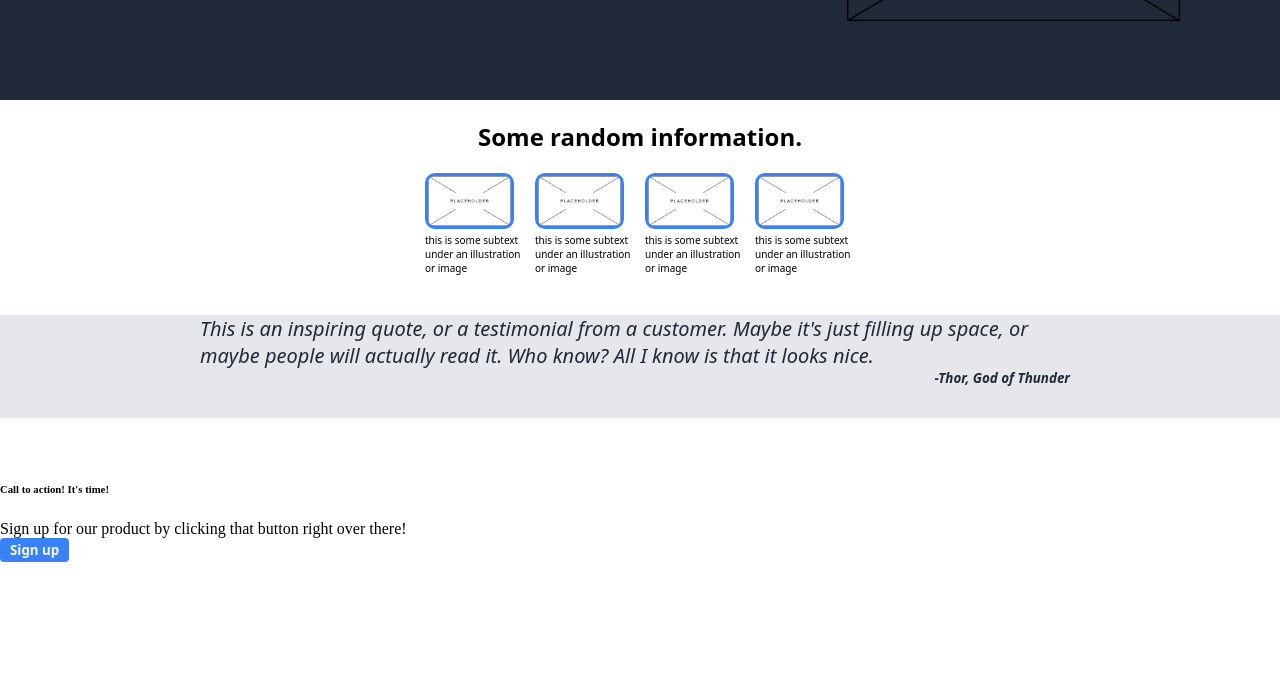
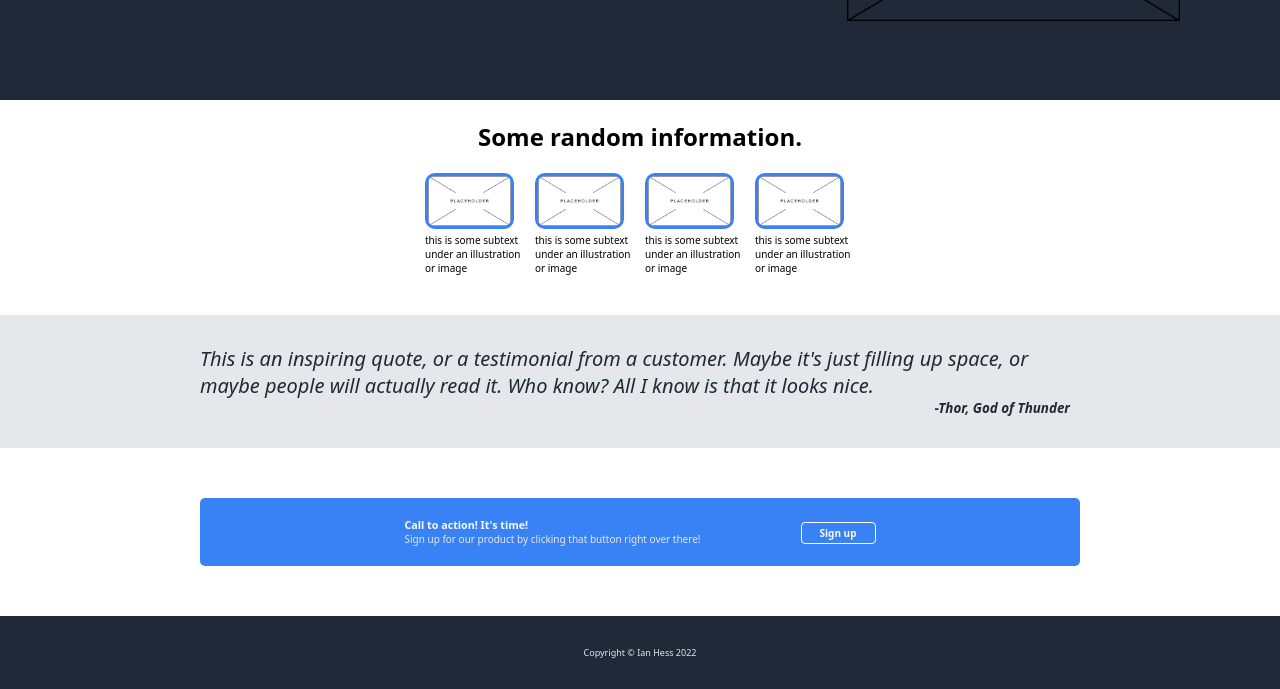
Before and after one commit to ihess95/odin-landing-page, a plain HTML site: page index.html in a window 1280 px wide. Shown: the part 296-985 px from the top of the page. Before the commit the page ends 858 px from the top, so only its background shows below. Drawn offline with Linux system fonts and the light colour scheme.

Commit message:
Roughly lay out everything Starting tweaking now

```diff
--- a/index.html
+++ b/index.html
@@ -111,5 +111,10 @@
         </div>
       </div>
     </div>
+    <footer>
+      <div class="footerItem">
+        <p>Copyright © Ian Hess 2022</p>
+      </div>
+    </footer>
   </body>
 </html>
--- a/style.css
+++ b/style.css
@@ -11,7 +11,8 @@ p {
   margin: 0px;
 }
 
-header {
+header,
+footer {
   background-color: #1f2937;
   padding: 0px 50px 0px 50px;
 }
@@ -133,7 +134,7 @@ button {
   color: #1f2937;
   font-family: system-ui, -apple-system, BlinkMacSystemFont, "Segoe UI", Roboto,
     Oxygen, Ubuntu, Cantarell, "Open Sans", "Helvetica Neue", sans-serif;
-  padding: 0px 200px 0px 200px;
+  padding: 30px 200px 0px 200px;
 }
 .quoterItem {
   margin-left: auto;
@@ -142,3 +143,40 @@ button {
 .quoterItem h6 {
   margin-top: 0px;
 }
+.callContainer {
+  display: flex;
+  justify-content: center;
+  align-items: center;
+  background-color: #3882f6;
+  border-radius: 5px;
+  margin: 10px 200px 50px 200px;
+  padding: 20px 40px 20px 40px;
+  font-family: system-ui, -apple-system, BlinkMacSystemFont, "Segoe UI", Roboto,
+    Oxygen, Ubuntu, Cantarell, "Open Sans", "Helvetica Neue", sans-serif;
+  color: #e5e7eb;
+  gap: 100px;
+}
+.callContainer button {
+  border: solid;
+  border-width: 1px;
+  border-color: white;
+  font-size: 10px;
+  width: 75px;
+}
+.callContainer h6 {
+  margin: 0px;
+  color: #f9faf8;
+}
+.callContainer p {
+  font-size: 10px;
+}
+
+footer {
+  display: flex;
+  justify-content: center;
+  padding: 30px 200px 30px 200px;
+  color: #e5e7eb;
+  font-family: system-ui, -apple-system, BlinkMacSystemFont, "Segoe UI", Roboto,
+    Oxygen, Ubuntu, Cantarell, "Open Sans", "Helvetica Neue", sans-serif;
+  font-size: 9px;
+}
```
